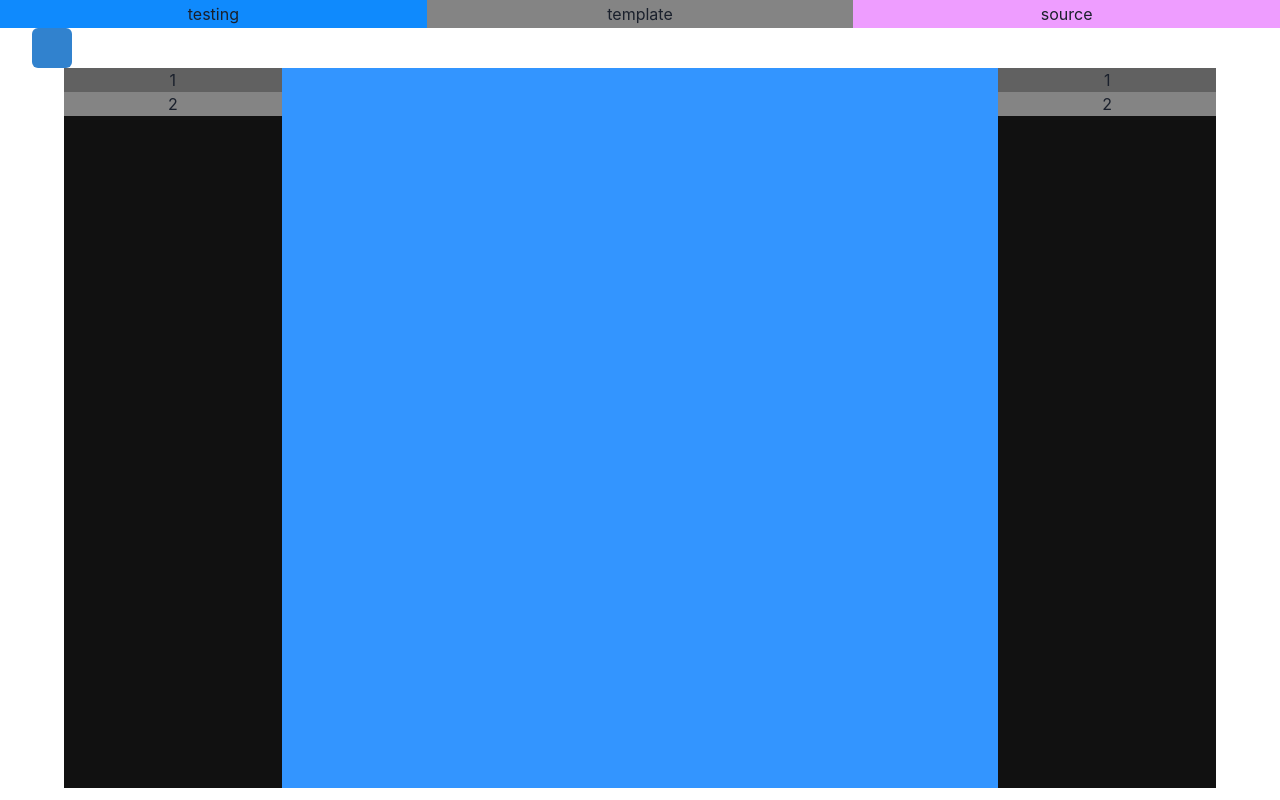
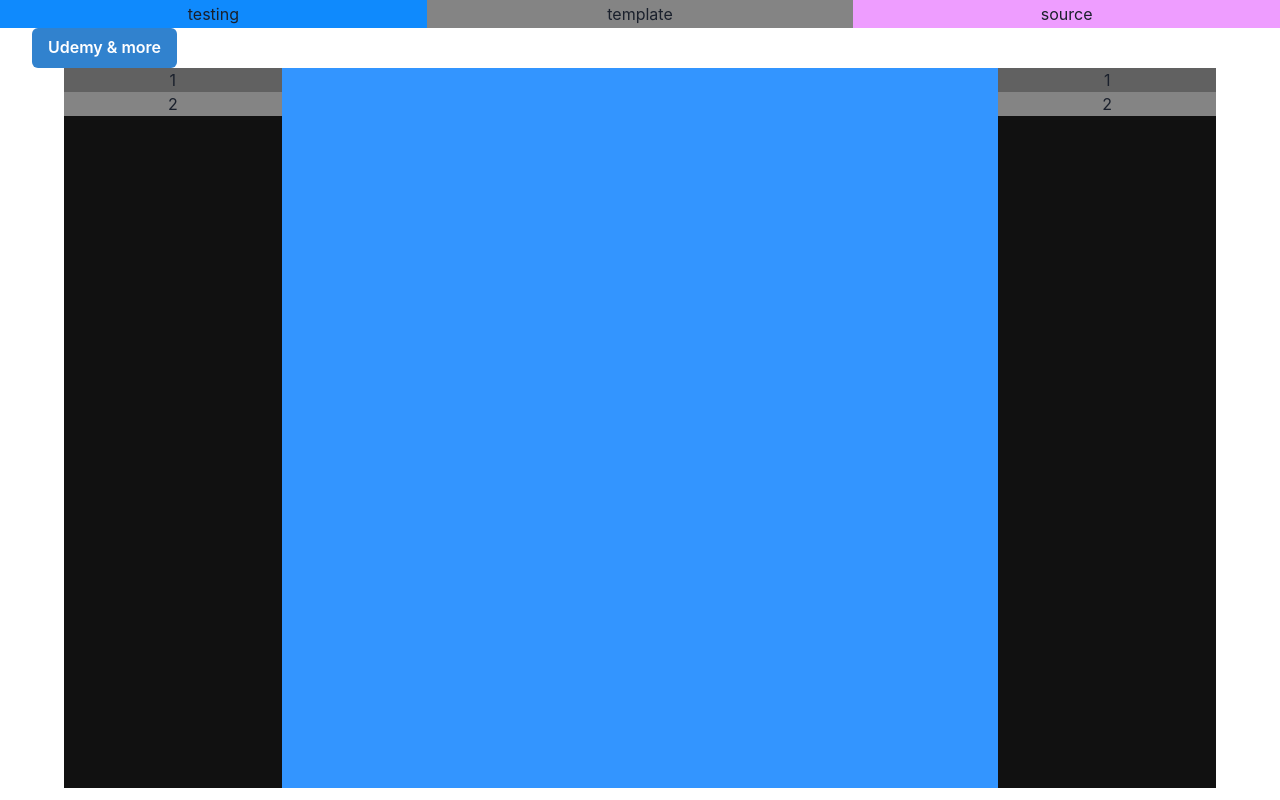
Before and after one commit to planetbridging/lucymode, a React (Create React App) app: page / in a window 1280 px wide. Built offline with nearby package versions, Linux system fonts and the light colour scheme.

Commit message:
something is working with passing through react comp so yayy

```diff
--- a/src/templateGenerator/contentReader.js
+++ b/src/templateGenerator/contentReader.js
@@ -3,6 +3,7 @@ import * as dc from "./dynamicContent";
 import * as ch from "@chakra-ui/react";
 import * as ic from "@chakra-ui/icons";
 
+import ReactDOM from "react-dom";
 import React, { component, createElement } from "react";
 
 var lstItems = new Map();
@@ -79,101 +80,15 @@ export function contentReader(json) {
   } catch (err) {
     console.log("wrong data");
   }
-  /*if (["lol", "lol"] instanceof Array) {
-    console.log("lol");
-  }
 
-  */
   return lst;
-  /*console.log("loaded");
-  for (var prop in obj) {
-    var inner = [];
-    console.log(prop);
-    var keys = Object.keys(obj[prop]);
-    console.log("aaa");
-    console.log(keys);
-    console.log("aaa");
-    if (keys.includes("content")) {
-      var stuff = obj[prop]["content"];
-      for (var c in stuff) {
-        if (typeof stuff[c] == "string") {
-          inner.push(stuff[c]);
-          console.log(stuff[c]);
-        } else if (typeof stuff[c] == "object") {
-          console.log("ooo");
-          console.log(stuff[c]);
-          console.log("ooo");
-          contentReader(lst, stuff[c]);
-          //lst.push(contentReader(lst, stuff[c]));
-        }
-      }
-    }
 
-    switch (prop) {
-      case "box":
-        console.log(obj[prop]);
-        lst.push(
-          <Box border="1px" borderColor="gray.200">
-            {inner}
-          </Box>
-        );
-        return lst;
-
-      case "space":
-        return <Spacer />;
-    }
-
-    if (typeof obj[prop] == "object") {
-      console.log(obj[prop]);
-    }
-  }*/
-  /*for (var prop in obj) {
-    if (typeof obj[prop] == "object") {
-      // object
-      //contentReader(obj[prop[i]]);
-      //contentReader(obj[prop]);
-      console.log("---");
-      console.log(obj[prop]);
-      console.log("---");
-      var keys = Object.keys(obj);
-
-      console.log("111");
-      console.log(keys);
-      console.log("111");
-      console.log(typeof obj[prop][keys]);
-      contentReader(obj[prop]);
-    } else {
-      // something else
-      console.log("===");
-      console.log("The value of " + prop + " is " + obj[prop] + ".");
-      console.log("===");
-    }
-  }*/
-  /*try {
-    var count = 0;
-    for (var r in j) {
-      for (var i in j[r]) {
-        try {
-          var keys = Object.keys(j[r][i]);
-          if (typeof j[r][i][keys[0]] == "object") {
-            console.log(j[r][i][keys[0]]);
-          } else {
-            lst.push(getTemplatedItem(keys[0], j[r][i][keys[0]]));
-          }
-        } catch {
-          lst.push(<p>problem with line: " {count}</p>);
-        }
-        count += 1;
-      }
-    }
-  } catch (err) {
-    console.log("wrong data");
-  }*/
   return lst;
 }
 
 function sortItemType(item, insert) {
   var subitem = item["content"];
+
   if (typeof item["content"] == "object") {
     if (Array.isArray(item["content"])) {
       var lst = [];
@@ -183,6 +98,12 @@ function sortItemType(item, insert) {
       subitem = lst;
     } else {
       subitem = getTemplate(item["content"]);
+    }
+
+    if (React.isValidElement(subitem)) {
+      //console.log("no working");
+      //return ReactDOM.render(subitem);
+      return subitem;
     }
   } else if (insert != null) {
     subitem = insert;
@@ -372,6 +293,7 @@ export function getTemplate(item, insert) {
         );
     }
   }
+  return item;
   console.log(item);
   console.log("bugger");
 }
```
